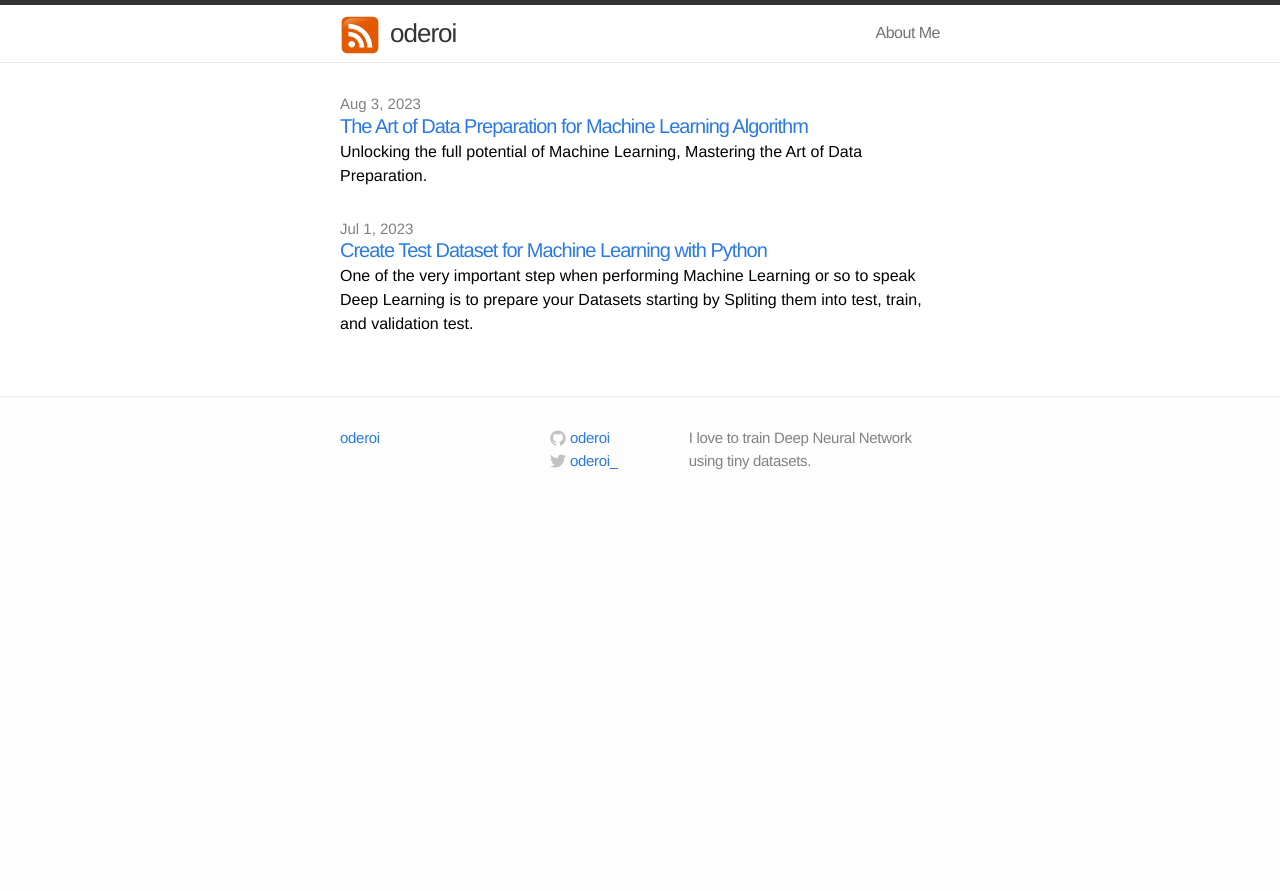
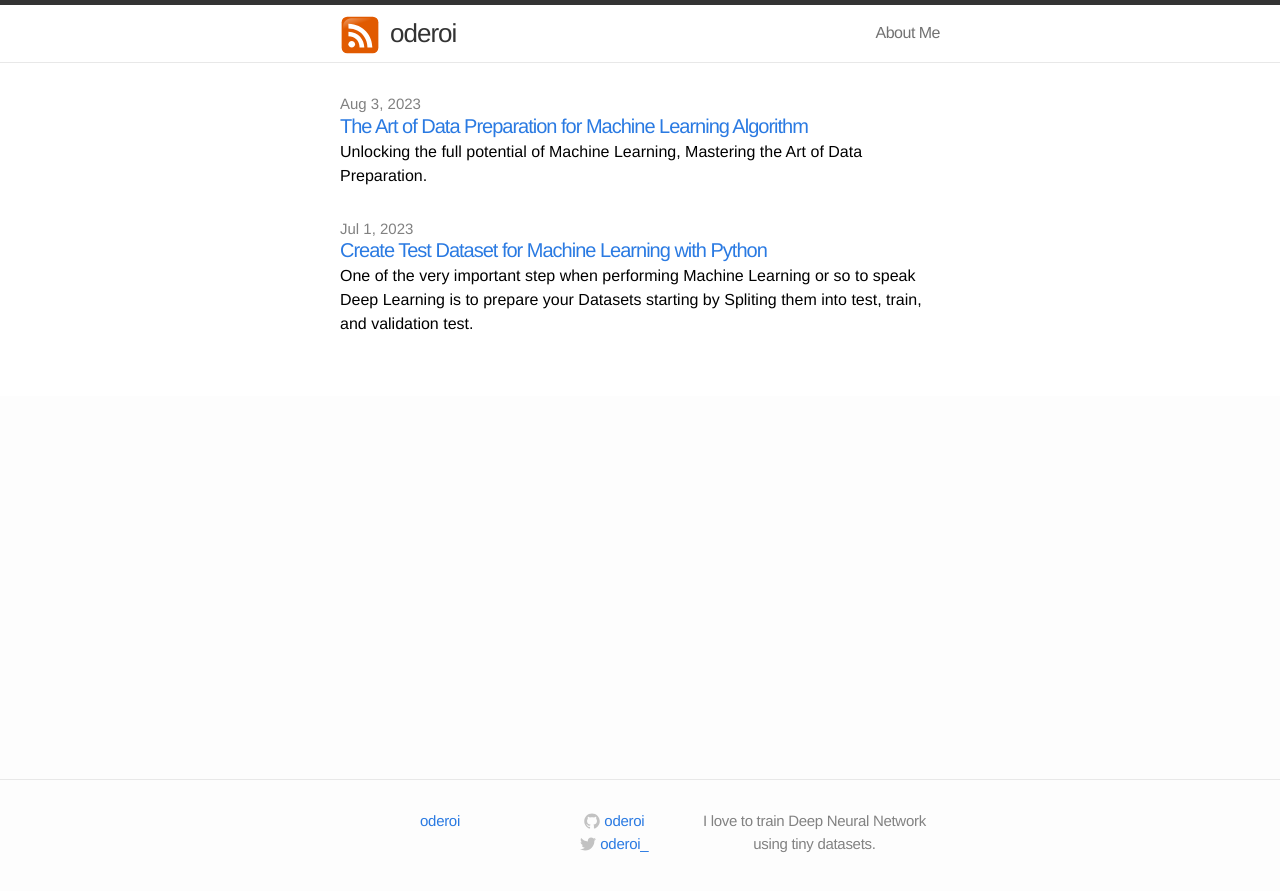
Before and after one commit to oderoi/oderoi.github.io, a Jekyll site: the page built from index.markdown, in a window 1280 px wide. Shown: the top 891 px of the page. Built offline with Jekyll 4.4.1, drawn with Linux system fonts in a browser that asks for light colours.

Commit message:
Update main.css

```diff
--- a/css/main.css
+++ b/css/main.css
@@ -78,6 +78,11 @@ a:visited { color: #205caa; }
 .site-footer {
   border-top: 1px solid #e8e8e8;
   padding: 30px 0;
+  position: fixed;
+  width: 100%;
+  text-align: center;
+  bottom: 0;
+  left: 0;
 }
 
 .footer-heading {
```
